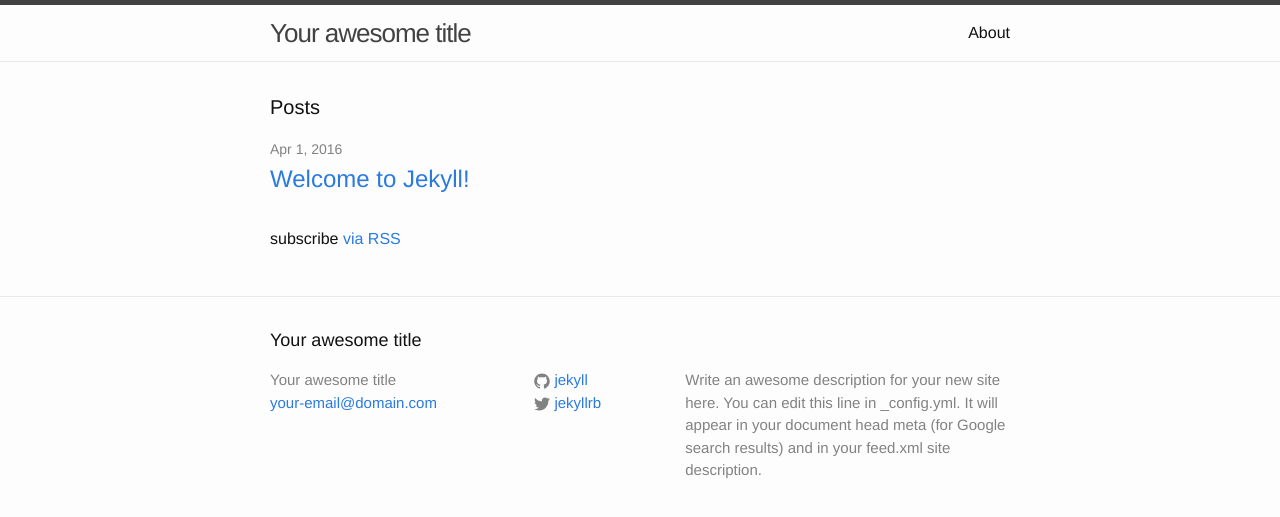
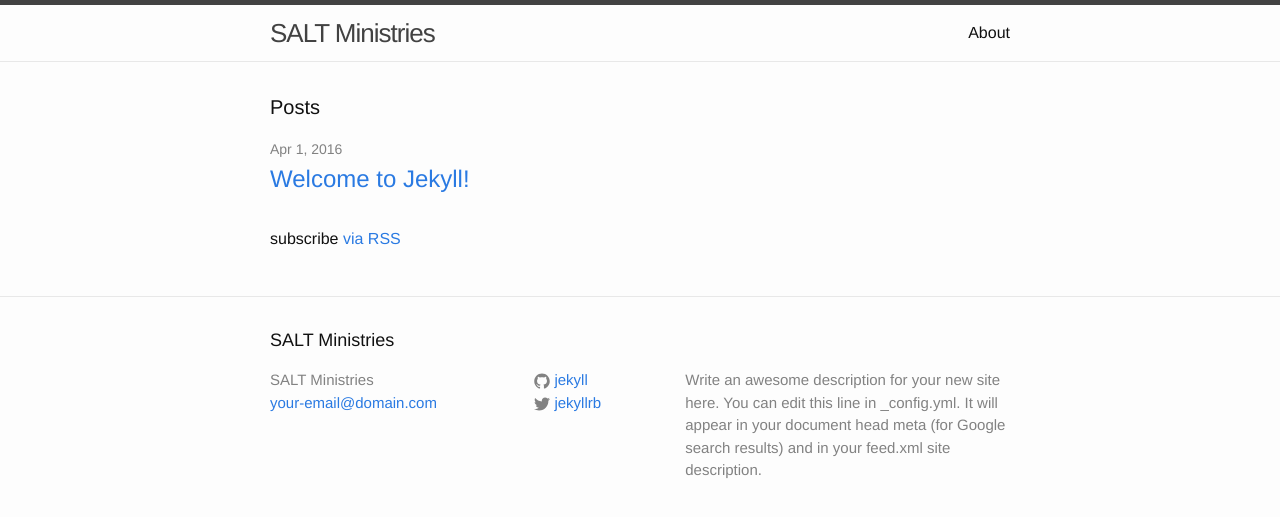
Before and after one commit to narthur/salt-jekyll, a Jekyll site: the page built from index.html, in a window 1280 px wide. Shown: the top 517 px of the page. Built offline with Jekyll 4.4.1, drawn with Linux system fonts in a browser that asks for light colours.

Commit message:
Set name to SALT Ministries

```diff
--- a/_config.yml
+++ b/_config.yml
@@ -6,7 +6,7 @@
 # 'jekyll serve'. If you change this file, please restart the server process.
 
 # Site settings
-title: Your awesome title
+title: SALT Ministries
 email: your-email@domain.com
 description: > # this means to ignore newlines until "baseurl:"
   Write an awesome description for your new site here. You can edit this
```
Also changed, not shown: 1 other file.
